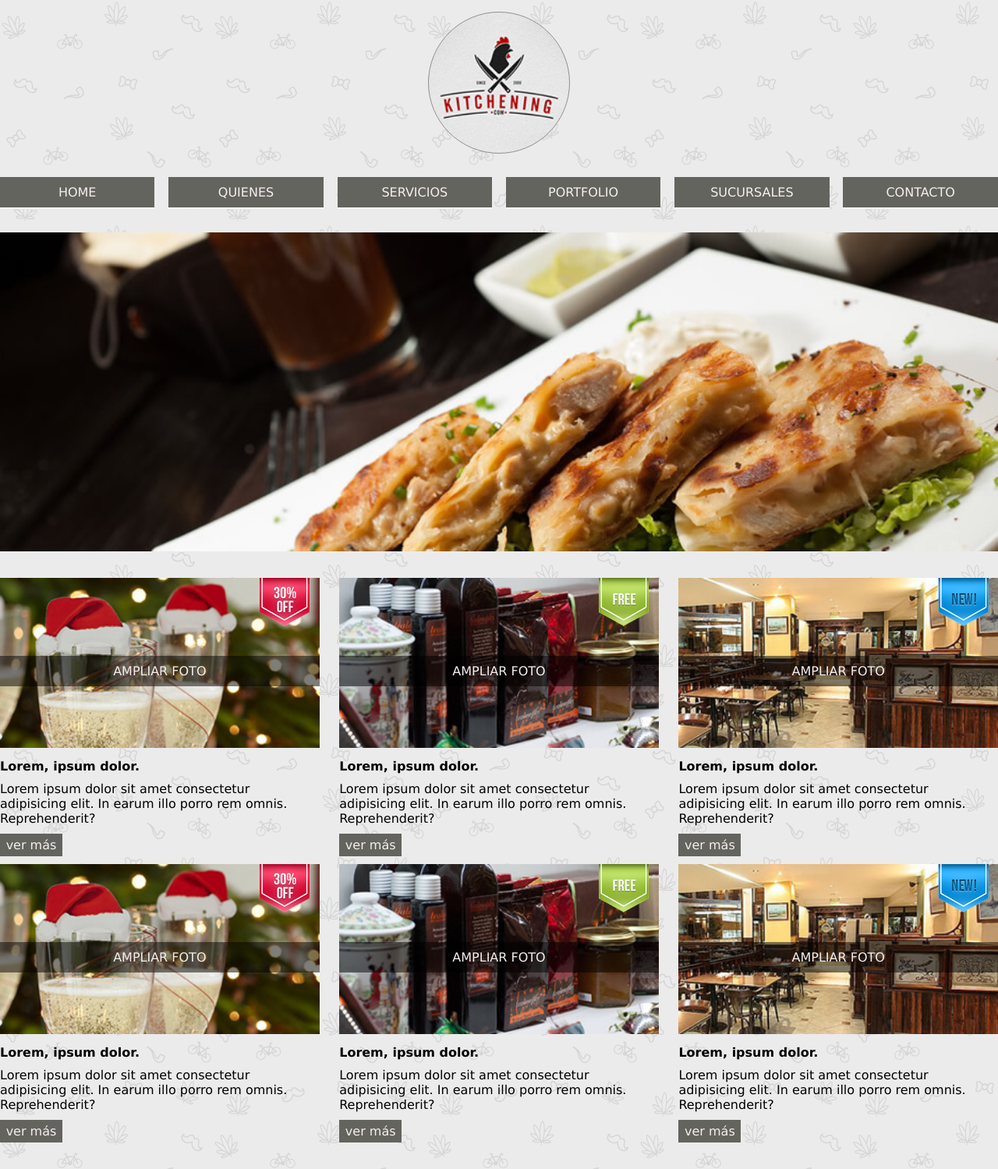
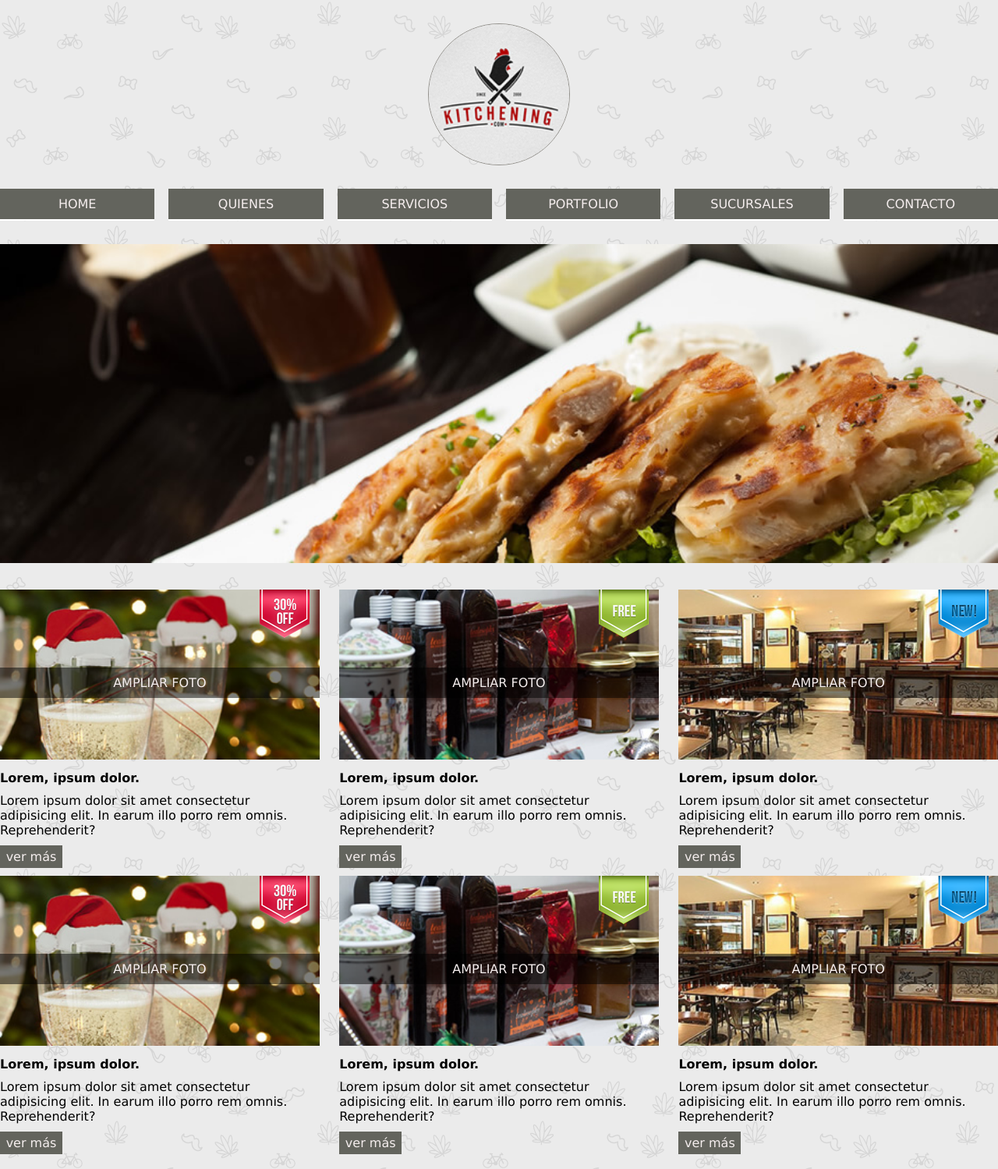
Before and after one commit to damianfe/kitchening, a website: page views/index.html in a window 1280 px wide. Shown: the top 1499 px of the page at 78% size. Drawn offline with Linux system fonts and the light colour scheme.

Commit message:
header  done

```diff
--- a/public/css/footer.css
+++ b/public/css/footer.css
@@ -1,6 +1,14 @@
+.footer__menu {
+  background-color: var(--colorRojo);
+  width: 100%;
+}
+
+.footer__menu ul {
+  display: flex;
+  flex-direction: column;
+}
+
 .footer__menu li {
-    width: 100%;
-    background-color: var(--colorRojo);
   text-transform: uppercase;
   text-align: center;
   padding: 10px 0;
@@ -8,13 +16,15 @@
 }
 
 @media (min-width: 768px) {
+  .footer__menu {
+    padding: 60px 0;
+    border-radius: 20px 20px 0px 0px;
+  }
 
-    .footer__menu {
-      background-color: var(--colorRojo);
-      width: 100%;
-      padding: 60px 0;
-      text-align: center;
-      border-radius: 20px 20px 0px 0px;
+  .footer__menu ul {
+    display: flex;
+    flex-direction: row;
+    justify-content: center;
   }
 
   .footer__menu li {
@@ -24,12 +34,9 @@
     text-transform: capitalize;
     border-right: solid 2px white;
     padding: 7px 0;
-
   }
 
   .footer__menu li:last-child {
-
     border-right: none;
-
   }
 }
--- a/public/css/header.css
+++ b/public/css/header.css
@@ -1,26 +1,35 @@
 header {
   width: 100%;
+  display: flex;
+  flex-direction: column;
+  align-items: center;
 }
 .header__logo {
-    background-image: url("/images/logo.jpg");
-    background-position: center;
-    background-size: cover;
   border-radius: 50%;
   border: solid 1px var(--colorGrisClaro);
   height: 180px;
-    margin: 15px auto 30px;
   width: 180px;
+  margin: 30px 0;
 }
 .header__burger {
   background-color: var(--colorGrisOscuro);
   border: none;
   border-radius: 5px;
   color: white;
-    display: block;
   font-size: 32px;
-    margin: 0 auto 30px;
   padding: 5px;
   width: 50px;
+  margin-bottom: 30px;
+
+}
+
+.header__menu{
+  width: 100%;
+}
+
+.header__menu ul {
+  display: flex;
+  flex-direction: column;
 }
 
 .header__menu li {
@@ -29,7 +38,6 @@ header {
   padding: 10px 0;
   text-transform: uppercase;
   text-align: center;
-    width: 100%;
 }
 
 /* tablets */
@@ -40,19 +48,14 @@ header {
   }
 
   .header__menu ul {
-      overflow: hidden;
+    flex-direction: row;
+    justify-content: space-between;
+  }
+  .header__menu li {
+    font-size: 0.6rem;
+    width: 15.5%;
   }
 
-    .header__menu li {
-      float: left;
-      font-size: 0.6rem;
-      width: 15.5%;
-      margin-right: 1.4%;
-    }
-
-    .header__menu li:last-child{
-      margin-right: 0;
-    }
 }
 
 /* laptops */
--- a/public/css/home.css
+++ b/public/css/home.css
@@ -8,6 +8,8 @@ body.home {
 
   .home__box-products {
       margin: 30px 0;
+      display: flex;
+      flex-direction: column;
   }
 
   .home__product {
@@ -69,18 +71,15 @@ body.home {
       }
 
       /* products */
+
       .home__box-products {
-          overflow: hidden;
+          flex-direction: row;
+          flex-wrap: wrap;
+          justify-content: space-between;
       }
 
       .home__product {
           width: 49%;
-          float: left;
-          margin-right: 2%;
-      }
-
-      .home__product:nth-child(even){
-          margin-right: 0;
       }
 
   }
@@ -91,15 +90,5 @@ body.home {
       /* products */
       .home__product {
           width: 32%;
-          margin-right: 2%;
       }
-
-      .home__product:nth-child(even){
-          margin-right: 2%;
-      }
-
-      .home__product:nth-child(3n){
-          margin-right: 0;
-      }
-
   }
--- a/views/index.html
+++ b/views/index.html
@@ -10,9 +10,9 @@
 </head>
 <body class="home">
    <header>
-       <div class="header__logo">
+       <img class="header__logo" src="/images/logo.jpg">
 
-       </div>
+       </img>
        <button class="header__burger"><i class="fas fa-bars"></i></button>
        <nav class="header__menu">
            <ul>
```
Lines whose indentation alone changed are shown as unchanged.
